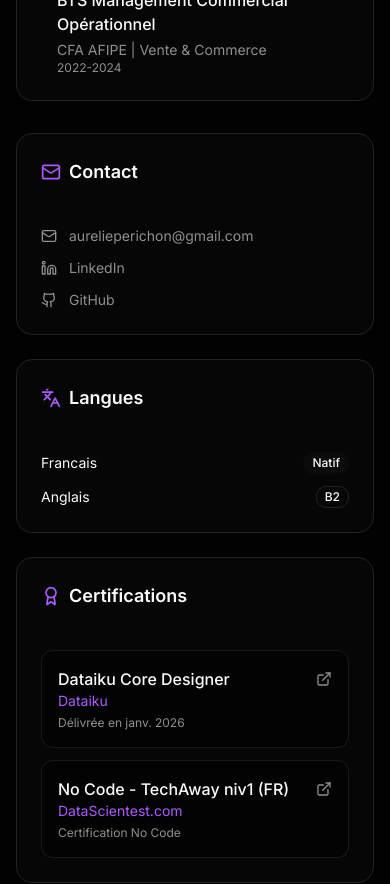
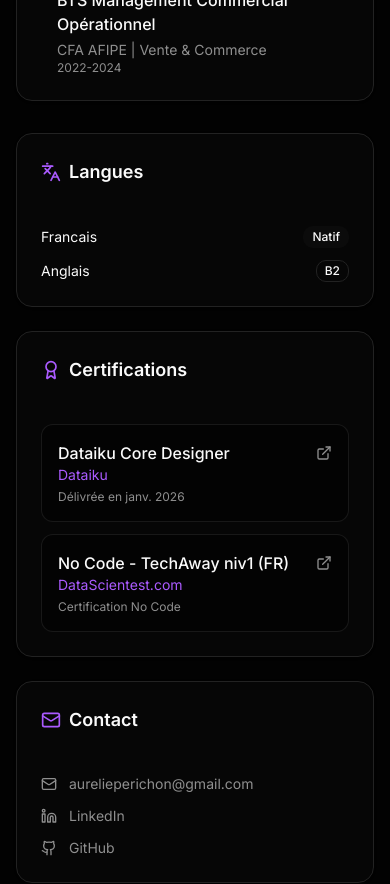
Before and after one commit to aperichon-oss/Portfolio, a Next.js app: page /about in a window 390 px wide. Shown: the part 1840-2724 px from the top of the page. Built offline with nearby package versions, Linux system fonts and the light colour scheme; no server answers.

Commit message:
Move about contact last and enrich chatbot

```diff
--- a/app/about/page.tsx
+++ b/app/about/page.tsx
@@ -173,10 +173,10 @@ export default function AboutPage() {
               variants={containerVariants}
               initial="hidden"
               animate="visible"
-              className="order-2 space-y-6 lg:order-1 lg:col-span-1"
+              className="order-2 flex flex-col gap-6 lg:order-1 lg:col-span-1"
             >
               {/* Contact */}
-              <motion.div variants={itemVariants}>
+              <motion.div variants={itemVariants} className="order-3">
                 <Card className="border-border bg-card p-6">
                   <h3 className="mb-4 flex items-center gap-2 text-lg font-semibold text-foreground">
                     <Mail className="h-5 w-5 text-primary" />
@@ -213,7 +213,7 @@ export default function AboutPage() {
               </motion.div>
 
               {/* Languages */}
-              <motion.div variants={itemVariants}>
+              <motion.div variants={itemVariants} className="order-1">
                 <Card className="border-border bg-card p-6">
                   <h3 className="mb-4 flex items-center gap-2 text-lg font-semibold text-foreground">
                     <Languages className="h-5 w-5 text-primary" />
@@ -233,7 +233,7 @@ export default function AboutPage() {
               </motion.div>
 
               {/* Certifications */}
-              <motion.div variants={itemVariants}>
+              <motion.div variants={itemVariants} className="order-2">
                 <Card className="border-border bg-card p-6">
                   <h3 className="mb-4 flex items-center gap-2 text-lg font-semibold text-foreground">
                     <Award className="h-5 w-5 text-primary" />
--- a/components/portfolio-chatbot.tsx
+++ b/components/portfolio-chatbot.tsx
@@ -33,6 +33,7 @@ export function PortfolioChatbot() {
     if (pathname?.startsWith("/eugenia-school")) return "eugenia"
     if (pathname?.startsWith("/zigzag")) return "zigzag"
     if (pathname?.startsWith("/mario-kart")) return "mario"
+    if (pathname?.startsWith("/about")) return "about"
     return null
   }, [pathname])
 
@@ -52,7 +53,11 @@ export function PortfolioChatbot() {
             tech: "Les stacks principales couvrent Next.js, React, TypeScript, Tailwind CSS, Supabase, FastAPI, Python, LangChain, FAISS, BM25, Recharts, Leaflet et Framer Motion selon les projets.",
             contact: "Tu peux contacter Aurelie par email : aurelieperichon@gmail.com. Les liens GitHub et LinkedIn sont dans le header et le footer.",
             language: "Le portfolio est bilingue. Le bouton FR/EN dans le header change les textes entre francais et anglais.",
-            about: "Aurelie Perichon est etudiante en MSc AI Applied to Business. Son parcours combine business development digital chez Air Liquide, marketing digital chez Olover, management retail chez Carrefour City et une specialisation data/IA. Ses competences utiles couvrent Python, SQL, data visualization, Power BI, Dataiku, Shopify, Brevo, CRM et Google Sheets.",
+            about: "Aurelie Perichon est etudiante en MSc AI Applied to Business, avec un profil business et technique en IA et data. Elle conçoit des solutions pour clarifier l'analyse, automatiser les workflows utiles et soutenir la decision.",
+            aboutSkills: "Ses competences sont organisees en trois axes : IA & data (Python, SQL, Machine Learning, data visualization, IA agentique, SEO/GEO), automatisation & agents (Automatisation, Dust, Make), puis outils & plateformes (Dataiku, Tableau, Power BI, Cursor, Google Sheets, Shopify, Brevo).",
+            aboutExperience: "Son experience recente couvre Business Developer Digital & IT Products chez Air Liquide, marketing digital chez Olover, puis management operationnel chez Carrefour City. Le fil rouge est l'articulation entre besoins business, outils digitaux, data et execution terrain.",
+            aboutEducation: "Formation : MSc AI Applied to Business a Eugenia School, Bachelor Marketing Digital, IA et Data a l'INSEEC, puis BTS Management Commercial Operationnel au CFA AFIPE.",
+            aboutCertifications: "Certifications affichees : Dataiku Core Designer et No Code - TechAway niv1. Les cartes de certification sur la page A propos ouvrent les preuves officielles.",
             fallback: "Je peux repondre sur les projets, les technologies, les liens, le contact, la navigation ou le fonctionnement du portfolio.",
           }
         : {
@@ -68,7 +73,11 @@ export function PortfolioChatbot() {
             tech: "Main stacks include Next.js, React, TypeScript, Tailwind CSS, Supabase, FastAPI, Python, LangChain, FAISS, BM25, Recharts, Leaflet and Framer Motion depending on the project.",
             contact: "You can contact Aurelie by email: aurelieperichon@gmail.com. GitHub and LinkedIn links are available in the header and footer.",
             language: "The portfolio is bilingual. The FR/EN button in the header switches all text between French and English.",
-            about: "Aurelie Perichon is an MSc AI Applied to Business student. Her background combines digital business development at Air Liquide, digital marketing at Olover, retail management at Carrefour City and a growing data/AI specialization. Key skills include Python, SQL, data visualization, Power BI, Dataiku, Shopify, Brevo, CRM and Google Sheets.",
+            about: "Aurelie Perichon is an MSc AI Applied to Business student with a business and technical profile in AI and data. She designs solutions that make analysis clearer, automate useful workflows and support decision-making.",
+            aboutSkills: "Her skills are grouped into three areas: AI & data (Python, SQL, Machine Learning, data visualization, Agentic AI, SEO/GEO), automation & agents (Automation, Dust, Make), and tools & platforms (Dataiku, Tableau, Power BI, Cursor, Google Sheets, Shopify, Brevo).",
+            aboutExperience: "Her recent experience includes Business Developer Digital & IT Products at Air Liquide, digital marketing at Olover, and operational management at Carrefour City. The common thread is connecting business needs, digital tools, data and execution.",
+            aboutEducation: "Education: MSc AI Applied to Business at Eugenia School, Bachelor in Digital Marketing, AI and Data at INSEEC, and BTS Commercial Operations Management at CFA AFIPE.",
+            aboutCertifications: "Displayed certifications: Dataiku Core Designer and No Code - TechAway niv1. The certification cards on the About page open the official proof links.",
             fallback: "I can answer questions about projects, technologies, links, contact, navigation or how the portfolio works.",
           },
     [language],
@@ -82,6 +91,7 @@ export function PortfolioChatbot() {
       eugenia: copy.eugenia,
       zigzag: copy.zigzag,
       mario: copy.mario,
+      about: copy.about,
     }
 
     if (
@@ -103,10 +113,14 @@ export function PortfolioChatbot() {
     if (q.includes("eugenia") || q.includes("seo") || q.includes("geo")) return copy.eugenia
     if (q.includes("zigzag") || q.includes("dessin") || q.includes("drawing") || q.includes("gartic")) return copy.zigzag
     if (q.includes("mario") || q.includes("kart") || q.includes("scraping")) return copy.mario
+    if (q.includes("competence") || q.includes("skill") || q.includes("dataiku") || q.includes("dust") || q.includes("make") || q.includes("tableau") || q.includes("cursor")) return copy.aboutSkills
+    if (q.includes("experience") || q.includes("air liquide") || q.includes("olover") || q.includes("carrefour")) return copy.aboutExperience
+    if (q.includes("formation") || q.includes("education") || q.includes("msc") || q.includes("bachelor") || q.includes("bts")) return copy.aboutEducation
+    if (q.includes("certification") || q.includes("certificat") || q.includes("certificate") || q.includes("dataiku core") || q.includes("techaway")) return copy.aboutCertifications
     if (q.includes("tech") || q.includes("stack") || q.includes("outil") || q.includes("library") || q.includes("librairie")) return copy.tech
     if (q.includes("contact") || q.includes("email") || q.includes("mail") || q.includes("linkedin") || q.includes("github")) return copy.contact
     if (q.includes("anglais") || q.includes("english") || q.includes("francais") || q.includes("french") || q.includes("langue")) return copy.language
-    if (q.includes("a propos") || q.includes("about") || q.includes("aurelie") || q.includes("parcours")) return copy.about
+    if (q.includes("a propos") || q.includes("about") || q.includes("aurelie") || q.includes("parcours") || q.includes("profil") || q.includes("profile")) return copy.about
     if (q.includes("projet") || q.includes("project") || q.includes("ordre") || q.includes("order")) return currentProject ? projectAnswers[currentProject] : copy.projects
 
     return currentProject ? `${projectAnswers[currentProject]}\n\n${copy.fallback}` : copy.fallback
```
